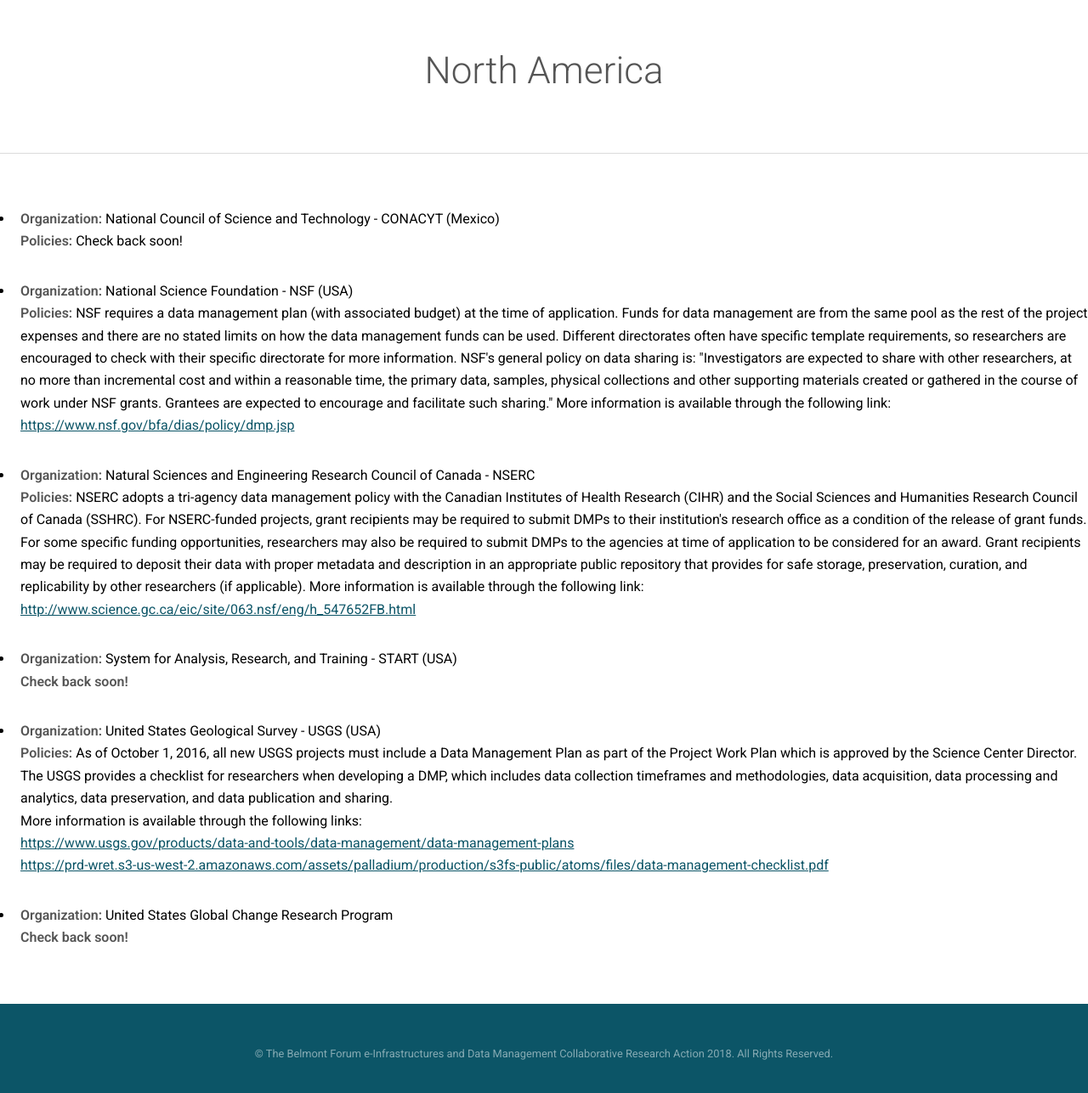
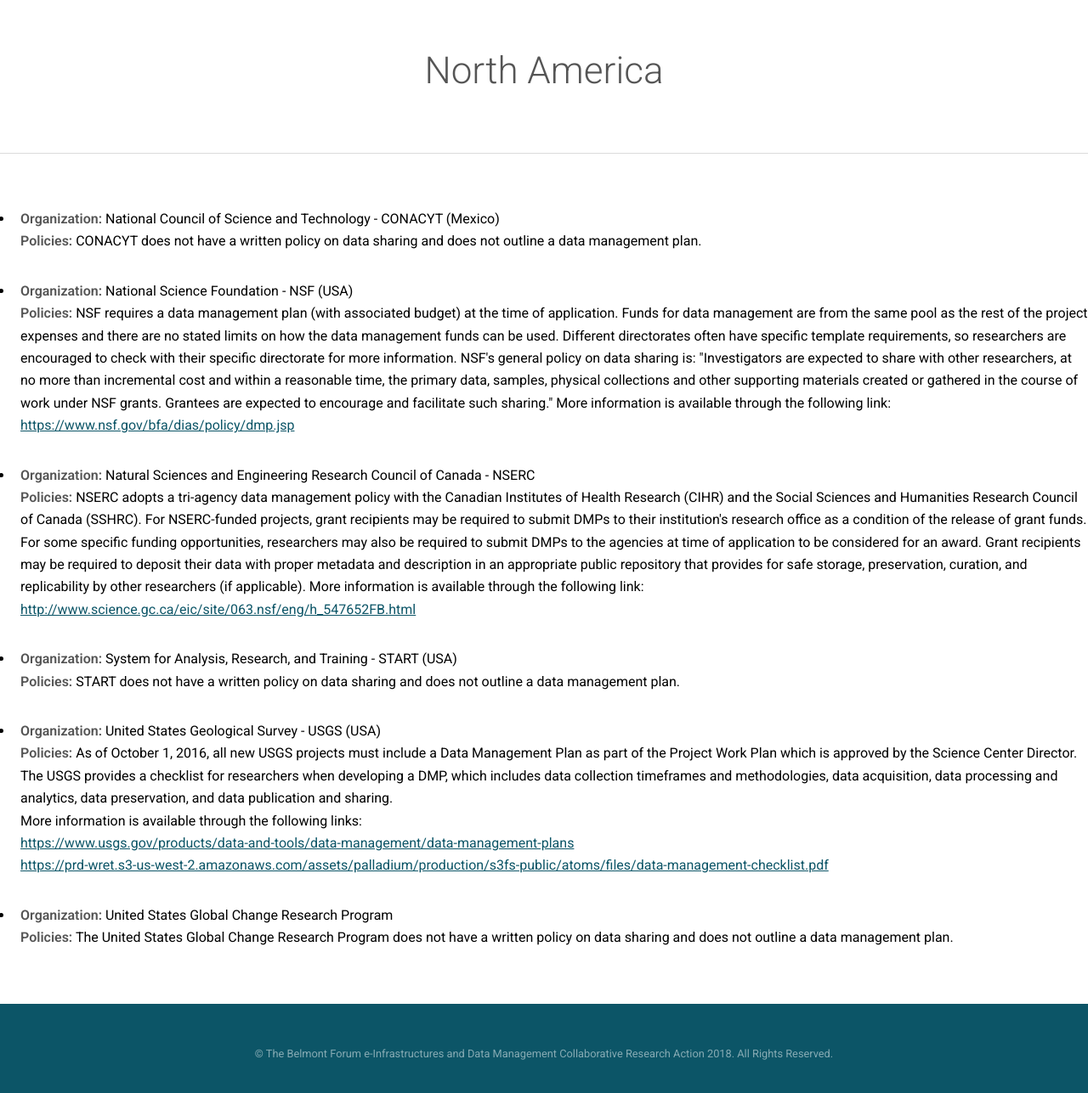
Before and after one commit to bfe-inf/toolkit, a Jekyll site: the page built from bp&s-northamerica.html, in a window 1280 px wide and 1400 px high, scrolled down 241 px, cut to the strip 101-1388 px from the top of the window. Shown: the whole strip at 85% size. Built offline with Jekyll 4.4.1, drawn with Linux system fonts in a browser that asks for light colours.

Commit message:
Update bp&s-northamerica.html

```diff
--- a/bp&s-northamerica.html
+++ b/bp&s-northamerica.html
@@ -56,7 +56,7 @@
       				<div class"inner">
 					<ul>
 	     					<li> <strong>Organization:</strong> National Council of Science and Technology - CONACYT (Mexico) <br/>
-		   				<strong>Policies:</strong> Check back soon! </li>
+		   				<strong>Policies:</strong> CONACYT does not have a written policy on data sharing and does not outline a data management plan. </li>
       					</ul>
 					<ul>
 	     					<li> <strong>Organization:</strong> National Science Foundation - NSF (USA) <br/>
@@ -70,11 +70,9 @@
 						More information is available through the following link:   <br/>
 						<a href="http://www.science.gc.ca/eic/site/063.nsf/eng/h_547652FB.html" target="_blank">http://www.science.gc.ca/eic/site/063.nsf/eng/h_547652FB.html</a></li>
       					</ul>
-
-
 					<ul>
 	     					<li> <strong>Organization:</strong> System for Analysis, Research, and Training - START (USA) <br/>
-						<strong>Check back soon!</strong> </li>
+						<strong>Policies:</strong> START does not have a written policy on data sharing and does not outline a data management plan. </li>
       					</ul>
 					<ul>
 						<li> <strong>Organization:</strong> United States Geological Survey - USGS (USA) <br/>
@@ -85,12 +83,10 @@
 					</ul>
 					<ul>
 	     					<li> <strong>Organization:</strong> United States Global Change Research Program <br/>
-		   				<strong>Check back soon!</strong></li>
+		   				<strong>Policies:</strong> The United States Global Change Research Program does not have a written policy on data sharing and does not outline a data management plan.</li>
       					</ul>
      				 </div>
 	  		</section>
-
-
    		<!-- Footer -->
 			<footer id="footer">
 				<div class="inner">
@@ -99,13 +95,10 @@
 					</div>
 				</div>
 			</footer>
-
-
     		<!-- Scripts -->
 			<script src="assets/js/jquery.min.js"></script>
 			<script src="assets/js/skel.min.js"></script>
 			<script src="assets/js/util.js"></script>
 			<script src="assets/js/main.js"></script>
-
 	</body>
 </html>
```
